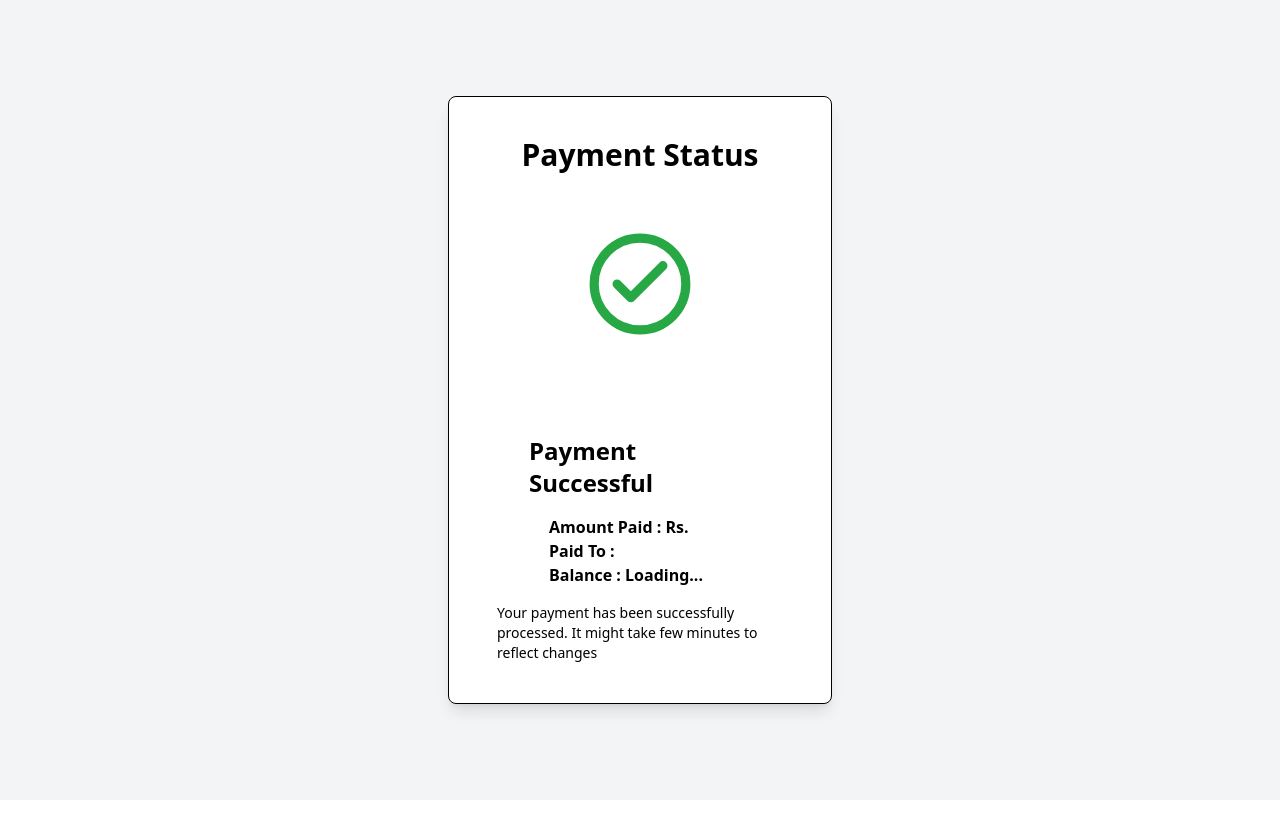
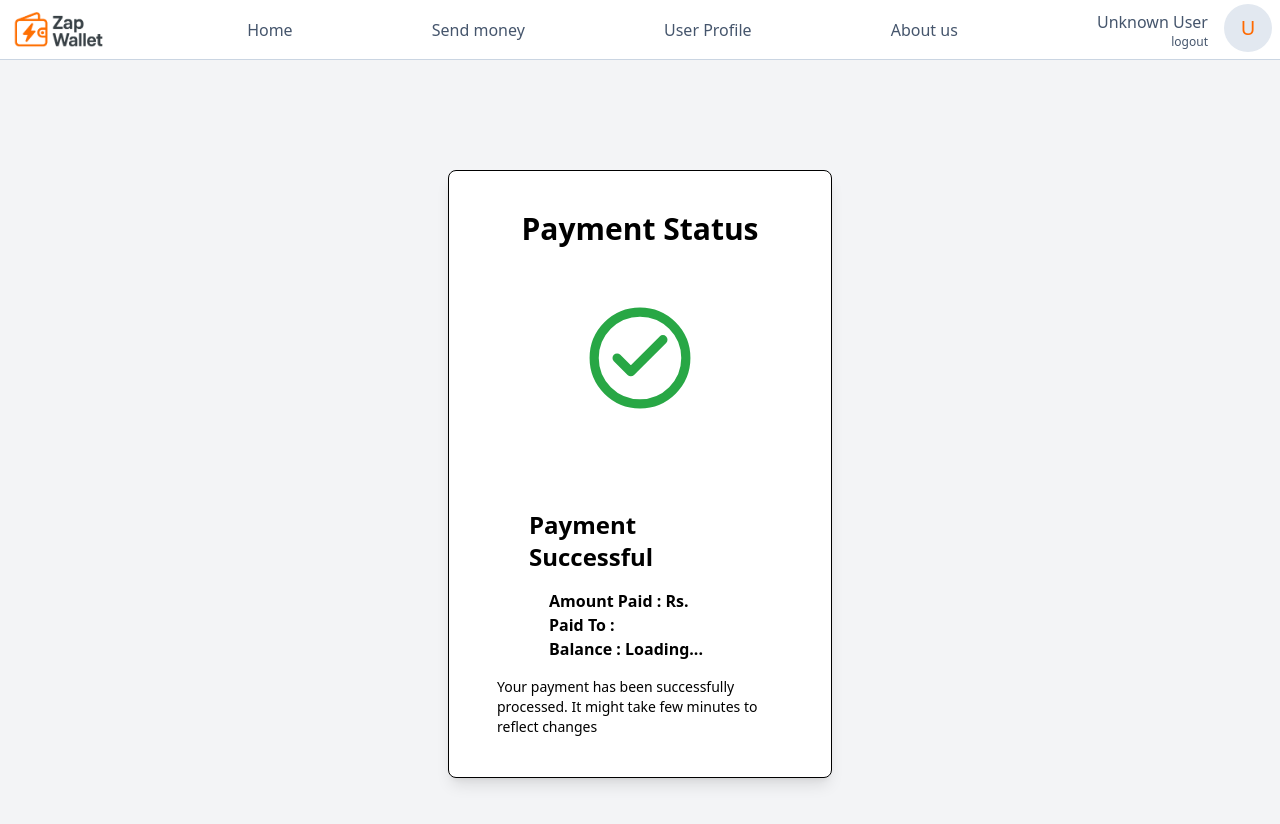
Before and after one commit to princelohiya/ZapWallet, a React (Vite) app in the folder frontend/: page /paymentPage in a window 1280 px wide. Shown: the top 824 px of the page. Before the commit the page ends 800 px from the top, so only its background shows below. Built offline with nearby package versions, Linux system fonts and the light colour scheme.

Commit message:
appbar updated

```diff
--- a/frontend/src/App.jsx
+++ b/frontend/src/App.jsx
@@ -9,6 +9,7 @@ import { useNavigate } from "react-router-dom";
 import { jwtDecode } from "jwt-decode";
 import axios from "axios";
 import ProtectedRoute from "./components/ProtectedRoute";
+import { Users } from "./components/Users";
 
 // npm install jwt-decode
 // npm install axios
@@ -45,8 +46,15 @@ function App() {
       <BrowserRouter>
         <Routes>
           <Route path="/" element={<Signin />}></Route>
-          <Route path="/signup" element={<Signup />}></Route>
-          <Route path="/signin" element={<Signin />}></Route>
+          <Route
+            path="/signup"
+            element={<Signup fetchUser={fetchUser} />}
+          ></Route>
+
+          <Route
+            path="/signin"
+            element={<Signin fetchUser={fetchUser} />}
+          ></Route>
           <Route
             path="/dashboard"
             element={<Dashboard name={name} balance={balance} />}
@@ -66,6 +74,7 @@ function App() {
             path="/paymentPage"
             element={<PaymentPage name={name} balance={balance} s />}
           ></Route>
+          <Route path="/users" element={<Users name={name}></Users>}></Route>
         </Routes>
       </BrowserRouter>
     </div>
--- a/frontend/src/components/Appbar.jsx
+++ b/frontend/src/components/Appbar.jsx
@@ -1,12 +1,13 @@
 import { useNavigate } from "react-router-dom";
 import { nativeEnum } from "zod";
+import { Users } from "./Users";
 
 export const Appbar = (props) => {
   const name = props.name;
   const navigate = useNavigate();
   return (
-    <div className="shadow border-b border-slate-300 h-15 flex justify-between ">
-      <div className="flex flex-col justify-center h-full ml-4 w-26">
+    <div className="shadow border-b border-slate-300 h-15  flex justify-between ">
+      <div className="flex flex-col justify-center h-full ml-1 w-26">
         <button
           className="cursor-pointer"
           onClick={() => {
@@ -16,6 +17,50 @@ export const Appbar = (props) => {
           <img src="/logo.png" alt="" />{" "}
         </button>
       </div>
+      <div className="hidden sm:flex flex-col justify-center text-slate-600">
+        <button
+          className="cursor-pointer"
+          onClick={() => {
+            navigate("/dashboard");
+          }}
+        >
+          Home
+        </button>
+      </div>
+
+      <div className="flex flex-col justify-center text-slate-600 ">
+        <button
+          className="cursor-pointer"
+          onClick={() => {
+            navigate("/Users");
+          }}
+        >
+          Send money
+        </button>
+      </div>
+
+      <div className="hidden sm:flex flex-col justify-center text-slate-600 ">
+        <button
+          className="cursor-pointer"
+          onClick={() => {
+            navigate("/Users");
+          }}
+        >
+          User Profile
+        </button>
+      </div>
+
+      <div className="hidden sm:flex flex-col justify-center  text-slate-600">
+        <button
+          className="cursor-pointer"
+          onClick={() => {
+            navigate("/dashboard");
+          }}
+        >
+          About us
+        </button>
+      </div>
+
       <div className="flex">
         <div className="flex flex-col justify-center h-full mr-4 text text-slate-600">
           {name}
--- a/frontend/src/pages/PaymentPage.jsx
+++ b/frontend/src/pages/PaymentPage.jsx
@@ -2,6 +2,7 @@ import { useSearchParams } from "react-router-dom";
 import { useState } from "react";
 import { Axios } from "axios";
 import { Users } from "../components/Users";
+import { Appbar } from "../components/Appbar";
 
 export const PaymentPage = (props) => {
   const [searchParams] = useSearchParams();
@@ -10,7 +11,8 @@ export const PaymentPage = (props) => {
 
   return (
     <div>
-      <div className="flex justify-center h-screen bg-gray-100">
+      <Appbar name={props.name}></Appbar>
+      <div className="flex justify-center h-screen pt-7 bg-gray-100">
         <div className="h-full flex flex-col justify-center ">
           <div className="border h-min text-card-foreground max-w-md p-4 space-y-8 w-96 bg-white shadow-lg rounded-lg">
             <div className="flex flex-col space-y-1.5 p-6">
--- a/frontend/src/pages/Send.jsx
+++ b/frontend/src/pages/Send.jsx
@@ -15,9 +15,9 @@ export const Send = (props) => {
       <Appbar name={props.name}></Appbar>
       <div className="flex justify-center min-h-screen pt-7 bg-gray-100">
         <div className="h-full flex flex-col justify-center">
-          <div className="border h-min text-card-foreground max-w-md p-4 space-y-2 w-96 bg-white shadow-lg has-focus-visible:border-orange-400 ">
+          <div className="border h-min rounded-lg text-card-foreground max-w-md p-4 space-y-2 w-96 bg-white shadow-lg has-focus-visible:border-orange-400 ">
             <button
-              className="flex justify-center h-42 w-full cursor-pointer"
+              className="flex justify-center h-36 pt-3 w-full cursor-pointer"
               onClick={() => {
                 navigate("/dashboard");
               }}
--- a/frontend/src/pages/Signin.jsx
+++ b/frontend/src/pages/Signin.jsx
@@ -7,7 +7,7 @@ import { useNavigate } from "react-router-dom";
 import { useEffect, useState } from "react";
 import axios from "axios";
 
-export const Signin = () => {
+export const Signin = (props) => {
   const navigate = useNavigate();
   const [username, setUsername] = useState("");
   const [password, setPassword] = useState("");
@@ -50,6 +50,7 @@ export const Signin = () => {
                     alert("Invalid credentials");
                   });
                 localStorage.setItem("token", response.data.token);
+                await props.fetchUser();
                 navigate("/dashboard");
               }}
             />
--- a/frontend/src/pages/Signup.jsx
+++ b/frontend/src/pages/Signup.jsx
@@ -7,7 +7,7 @@ import { SubHeading } from "../components/SubHeading";
 import axios from "axios";
 import { useNavigate } from "react-router-dom";
 
-export const Signup = () => {
+export const Signup = ({ fetchUser }) => {
   const [firstName, setFirstName] = useState("");
   const [lastName, setLastName] = useState("");
   const [username, setUsername] = useState("");
@@ -64,6 +64,7 @@ export const Signup = () => {
                   );
                   if (response.status === 200) {
                     localStorage.setItem("token", response.data.token);
+                    await props.fetchUser();
                     navigate("/dashboard");
                   }
                 } catch (error) {
--- /dev/null
+++ b/frontend/src/pages/Users.tsx
@@ -0,0 +1,12 @@
+import { Appbar } from "../components/Appbar";
+import { Users } from "../components/Users";
+
+export const UsersPage = (props) => {
+  return (
+    <div>
+      <Appbar name={props.name} /> // Appbar component is not showing up in the
+      Users page
+      <Users />
+    </div>
+  );
+};
```
